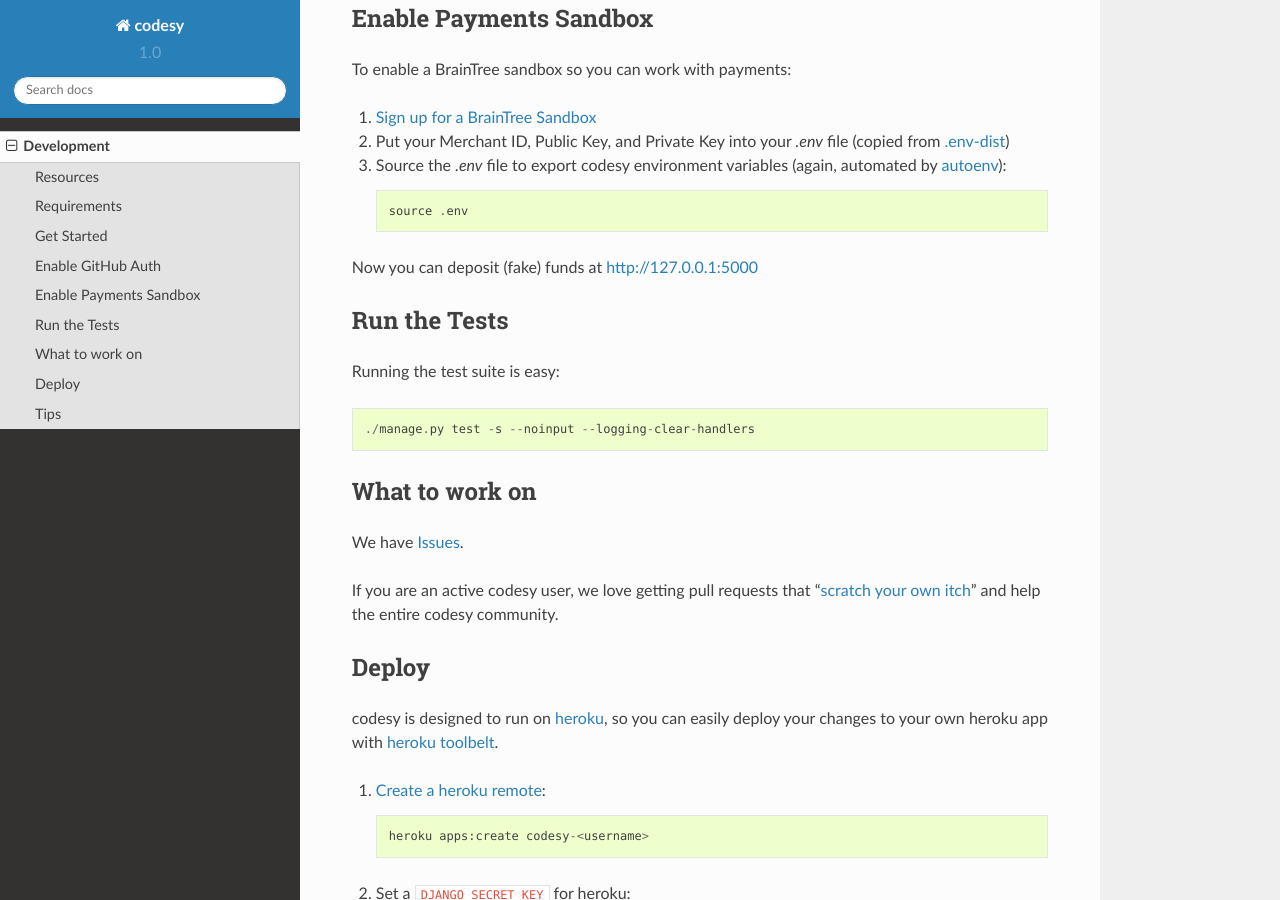
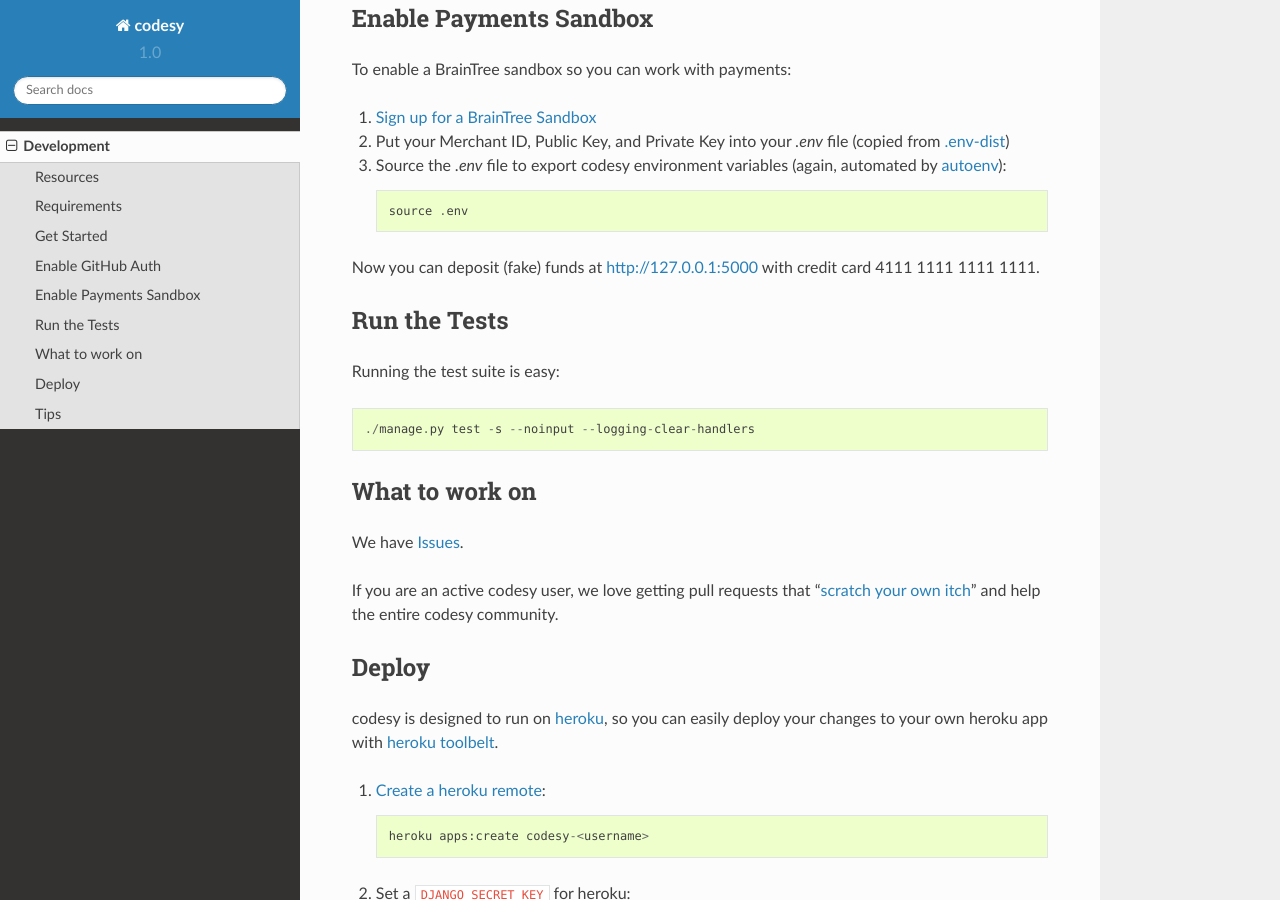
Before and after one commit to codesy/codesy, a Sphinx documentation site: the page built from docs/development.rst, in a window 1280 px wide and 900 px high, scrolled down 2319 px. Built offline with Sphinx 7.4.7 and the Read the Docs theme 2.0.0, drawn with Linux system fonts in a browser that asks for light colours.

```diff
--- a/docs/development.rst
+++ b/docs/development.rst
@@ -137,7 +137,8 @@ To enable a BrainTree sandbox so you can work with payments:
 
     source .env
 
-Now you can deposit (fake) funds at http://127.0.0.1:5000
+Now you can deposit (fake) funds at http://127.0.0.1:5000 with credit card 4111
+1111 1111 1111.
 
 Run the Tests
 -------------
```
